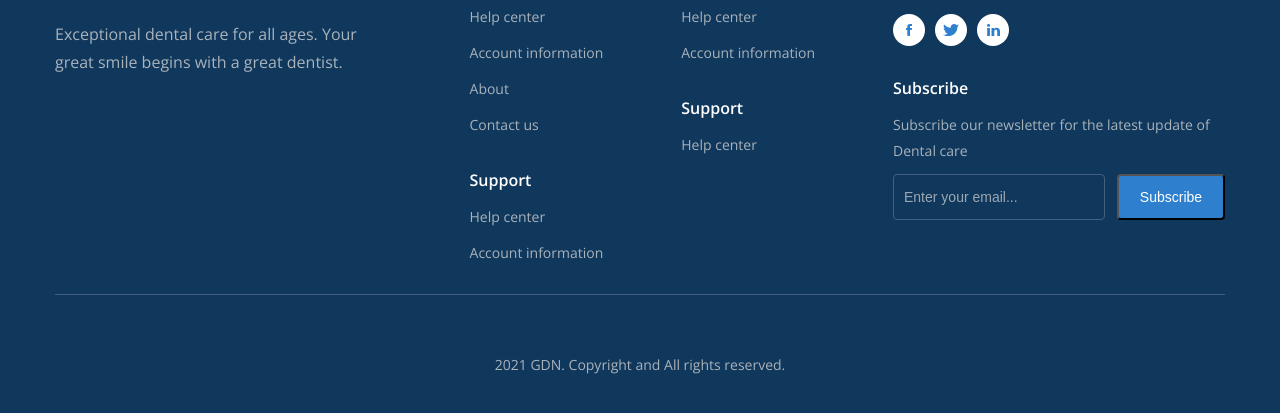
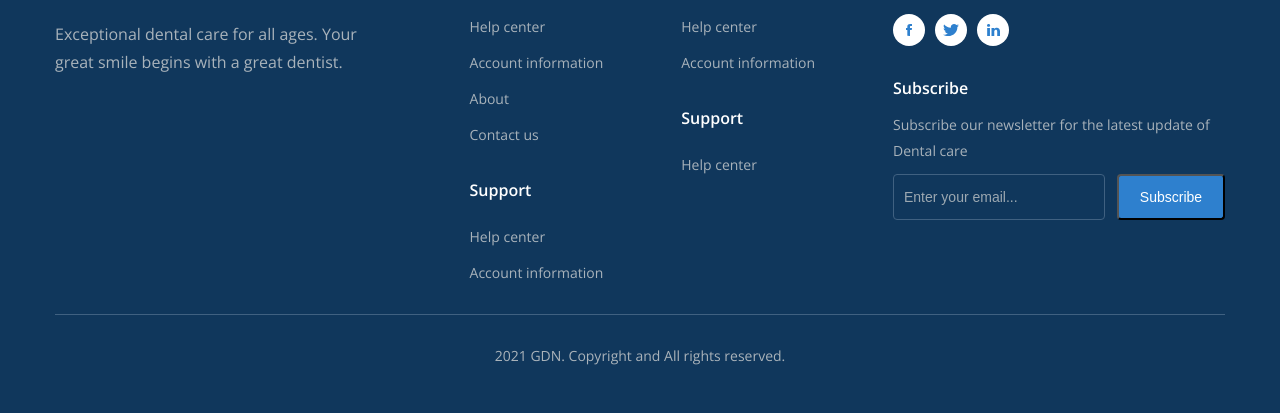
Before and after one commit to HienJr/8-htmlcss-03, a plain HTML site: page index.html in a window 1280 px wide. Shown: the part 6434-6847 px from the top of the page. Drawn offline with nearby package versions, Linux system fonts and the light colour scheme.

Commit message:
footer__copyright

```diff
--- a/assets/css/styles.css
+++ b/assets/css/styles.css
@@ -761,7 +761,7 @@ a {
 }
 
 .footer__list {
-    margin-top: 10px;
+    margin-top: 20px;
 }
 
 .footer-item {
@@ -830,7 +830,7 @@ a {
 
 .footer__copyright-text {
     position: relative;
-    margin-top: 57px;
+    margin-top: 28px;
     color: #AAB3BA;
     text-align: center;
     font-size: 1.4rem;
```
